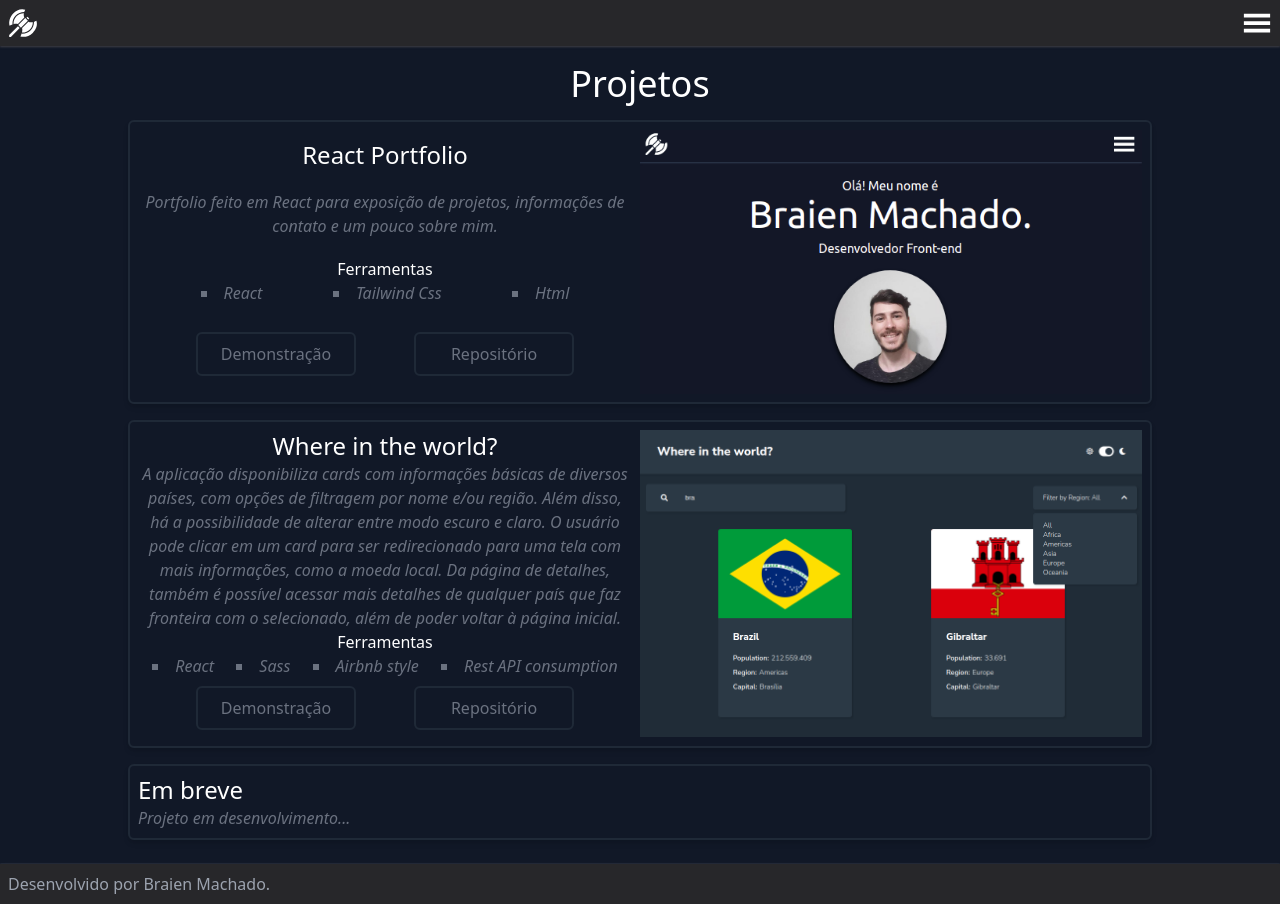
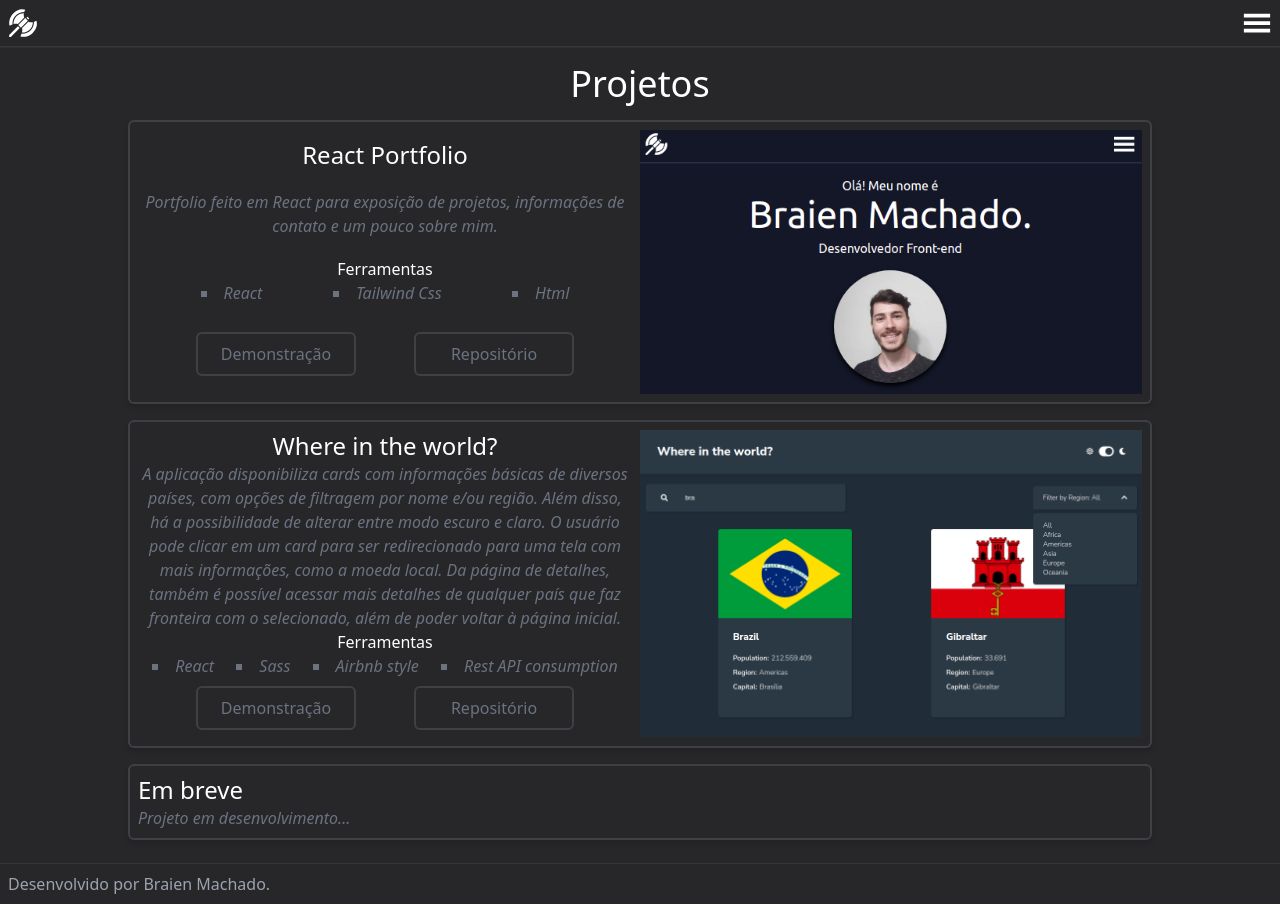
Before and after one commit to braien-machado/react-portfolio, a React (Create React App) app: page /projects in a window 1280 px wide. Built offline with nearby package versions, Linux system fonts and the light colour scheme.

Commit message:
Change background color

```diff
--- a/src/components/ProjectCard.jsx
+++ b/src/components/ProjectCard.jsx
@@ -6,7 +6,7 @@ export default function ProjectCard(props) {
 
   if (!name) {
     return (
-      <div key={index} className='border-gray-800 border-2 hover:border-gray-300 shadow-md duration-300 rounded-md w-4/5 p-2 mb-4'>
+      <div key={index} className='border-zinc-700 border-2 hover:border-gray-300 shadow-md duration-300 rounded-md w-4/5 p-2 mb-4'>
         <h1 className='text-2xl font-medium'>Em breve</h1>
         <p className='italic text-gray-500'>Projeto em desenvolvimento...</p>
       </div>
@@ -14,7 +14,7 @@ export default function ProjectCard(props) {
   }
 
   return (
-    <div key={index} className='border-gray-800 border-2 hover:border-gray-300 duration-300 shadow-md rounded-md w-4/5 p-2 mb-4 lg:flex lg:flex-row-reverse lg:justify-end lg:items-center'>
+    <div key={index} className='border-zinc-700 border-2 hover:border-gray-300 duration-300 shadow-md rounded-md w-4/5 p-2 mb-4 lg:flex lg:flex-row-reverse lg:justify-end lg:items-center'>
       <img  className='object-cover w-full lg:w-1/2 lg:object-contain rounded-t-md lg:rounded-none' src={require(`../images/${image}`)} alt={`${name} cover`} />
       <div className='lg:w-1/2 mt-2 lg:mt-0 lg:mr-2 lg:text-center lg:flex lg:h-full lg:flex-col lg:justify-around'>
         <h1 className='text-2xl font-medium'>{name}</h1>
@@ -31,10 +31,10 @@ export default function ProjectCard(props) {
         </ul>
         <div className='mt-2 flex justify-evenly flex-wrap'>
           <a  href={demo} target='_blank' rel='noreferrer'>
-            <button className='p-2 w-40 border-2 border-gray-800 hover:bg-gray-800 text-gray-500 hover:text-white hover:underline rounded-md duration-300 mb-2'>Demonstração</button>
+            <button className='p-2 w-40 border-2 border-zinc-700 hover:bg-zinc-700 text-gray-500 hover:text-white hover:underline rounded-md duration-300 mb-2'>Demonstração</button>
           </a>
           <a href={repository} target='_blank' rel='noreferrer'>
-            <button className='p-2 w-40 border-2 border-gray-800 hover:bg-gray-800 text-gray-500 hover:text-white hover:underline rounded-md duration-300'>Repositório</button>
+            <button className='p-2 w-40 border-2 border-zinc-700 hover:bg-zinc-700 text-gray-500 hover:text-white hover:underline rounded-md duration-300'>Repositório</button>
           </a>
         </div>
       </div>
--- a/src/pages/Projects.jsx
+++ b/src/pages/Projects.jsx
@@ -4,7 +4,7 @@ import projectsInfo from '../projectsInfo';
 
 export default function Projects() {
   return (
-    <main className='min-h-screen py-12  bg-gray-900 text-white'>
+    <main className='min-h-screen py-12  bg-zinc-800 text-white'>
       <h1 className='text-4xl text-center my-4'>Projetos</h1>
       <div className='flex justify-evenly flex-wrap'>
         { projectsInfo.map((project, index) => (
--- a/src/pages/Skills.jsx
+++ b/src/pages/Skills.jsx
@@ -5,7 +5,7 @@ import { softSkills, hardSkills } from '../skillsInfo';
 
 export default function Skills() {
   return (
-    <main className='min-h-screen py-12  bg-gray-900 text-white'>
+    <main className='min-h-screen py-12  bg-zinc-800 text-white'>
       <SkillsLibrary skills={hardSkills} title='Ferramentas e Linguagens' />
       <SkillsLibrary skills={softSkills} title='Características Interpessoais' />
     </main>
```
